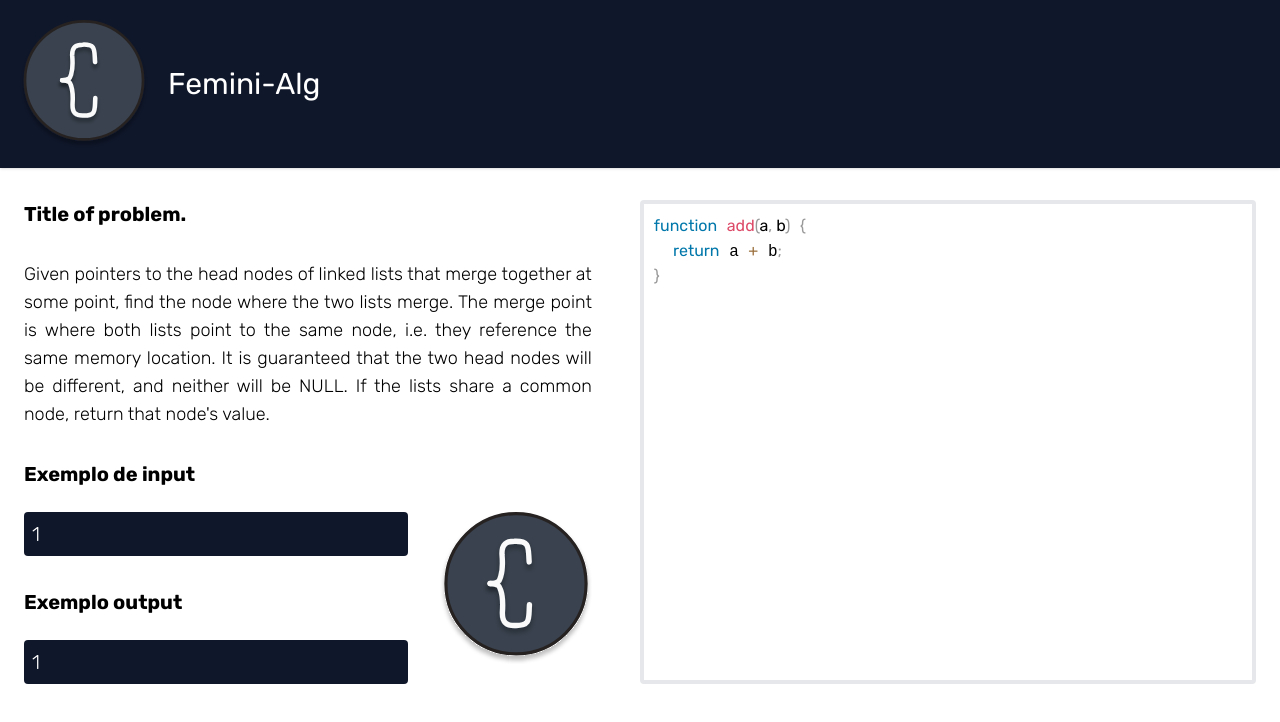
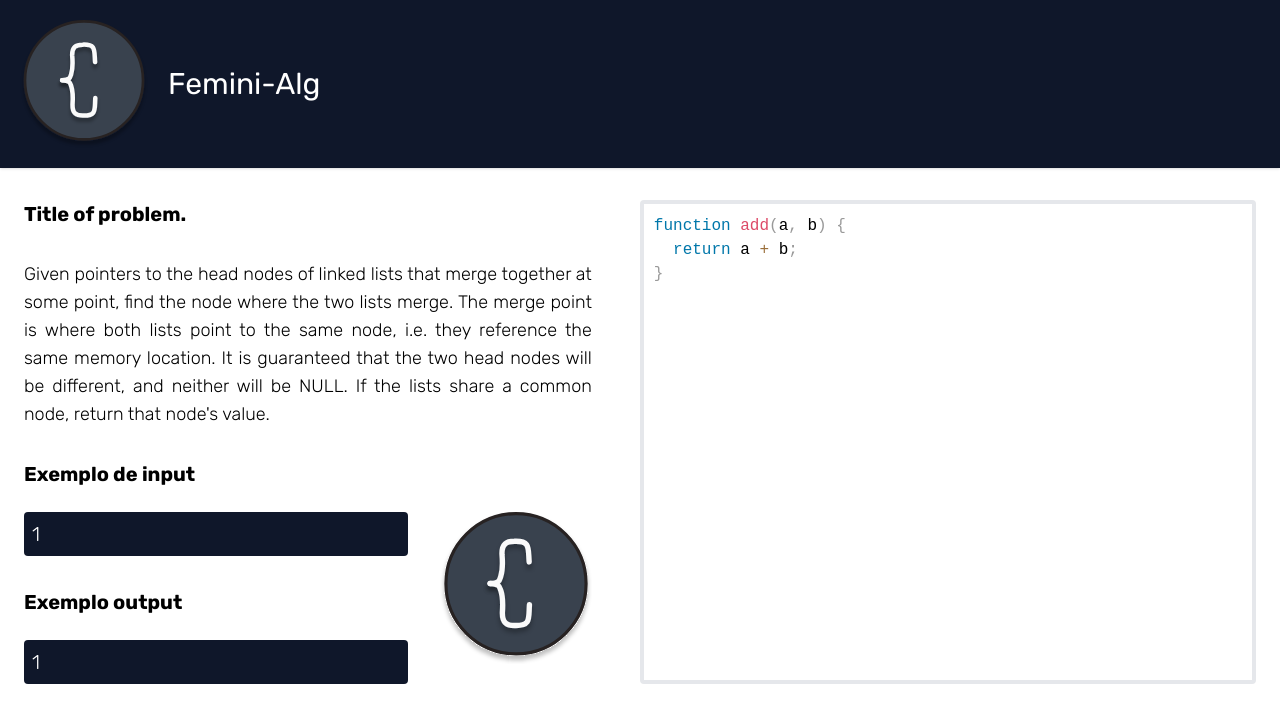
Before and after one commit to marcelo-schreiber/curiosa-website, a Next.js app: page / in a window 1280 px wide. Shown: the top 722 px of the page. Built offline with nearby package versions, Linux system fonts and the light colour scheme.

Commit message:
fix: textarea font

```diff
--- a/styles/globals.css
+++ b/styles/globals.css
@@ -2,7 +2,8 @@
 @tailwind components;
 @tailwind utilities;
 
-* {
+html,
+body {
   box-sizing: border-box;
   padding: 0;
   margin: 0;
```
